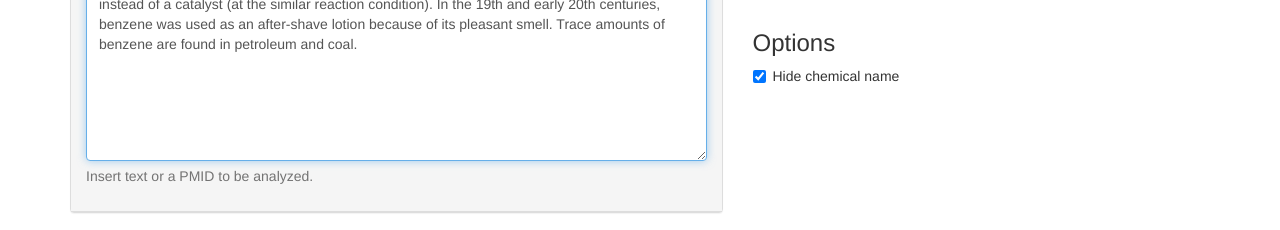
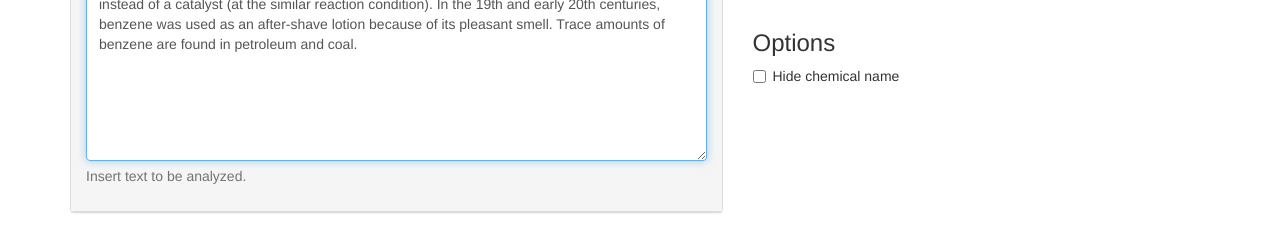
Before and after one commit to RunshengSong/ChemKnow, a plain HTML site: page html/index.html in a window 1280 px wide. Shown: the part 294-524 px from the top of the page. Drawn offline with nearby package versions, Linux system fonts and the light colour scheme.

Commit message:
Add files via upload

```diff
--- a/html/index.html
+++ b/html/index.html
@@ -66,10 +66,6 @@
         <div class="collapse navbar-collapse">
           <ul class="nav navbar-nav">
             <li class="active"><a href="index.html">HOME</a></li>
-<!--             <li><a href="about.html">About</a></li>
-            <li><a href="tutorial.html">Tutorial</a></li>
-            <li><a href="team.html">Team</a></li>
-            <li><a href="publications.html">Publications</a></li> -->
           </ul>
         </div><!--/.nav-collapse -->
       </div>
@@ -90,7 +86,7 @@
                         <div class="form-group">
                             <label for="inputtext" class="sr-only">Input</label>
                             <textarea class="form-control" id="inputtext" name="inputtext" rows="11" col="3"  required autofocus>Toluene hydrodealkylation converts toluene to benzene. In this hydrogen-intensive process, toluene is mixed with hydrogen, then passed over a chromium, molybdenum, or platinum oxide catalyst at 500–600 °C and 40–60 atm pressure. Sometimes, higher temperatures are used instead of a catalyst (at the similar reaction condition). In the 19th and early 20th centuries, benzene was used as an after-shave lotion because of its pleasant smell. Trace amounts of benzene are found in petroleum and coal. </textarea>
-                            <span class="help-block">Insert text or a PMID to be analyzed.</span>
+                            <span class="help-block">Insert text to be analyzed.</span>
                         </div><!-- /form-group -->
                     </div>
                 </div>
@@ -124,7 +120,7 @@
                     <div class="form-group-lg" id="mainoptions">
                         <div class="checkbox">
                             <label class="checkbox-inline">
-                              <input type="checkbox" id="checkHideChem" value="hide" checked> Hide chemical name
+                              <input type="checkbox" id="checkHideChem" value="hide" unchecked> Hide chemical name
                             </label class="checkbox-inline">
                         </div>
                     </div>
```
